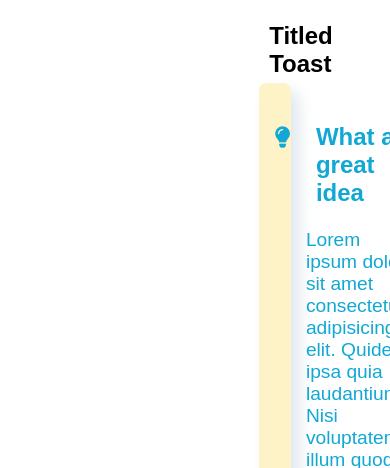
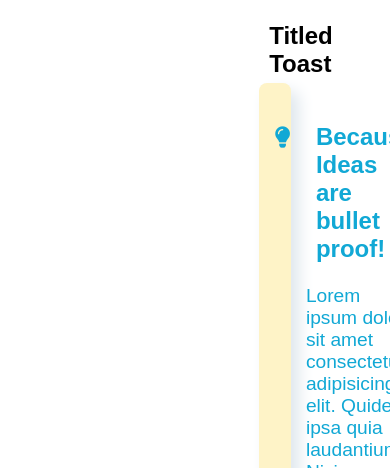
Before and after one commit to Minor-lazer/Component-Library, a plain HTML site: page toast.html in a window 390 px wide. Shown: the part 632-1100 px from the top of the page. Drawn offline with Linux system fonts and the light colour scheme.

```diff
--- a/toast.html
+++ b/toast.html
@@ -75,7 +75,7 @@
             <i class="fas fa-lg fa-lightbulb">
             </i>
         <div>
-        <h3>What a great idea</h3>
+        <h3>Because Ideas are bullet proof!</h3>
         <p>Lorem ipsum dolor sit amet consectetur adipisicing elit. Quidem ipsa quia laudantium? Nisi voluptatem illum quod incidunt saepe sit nam?</p>
         </div>
     </div>
```
